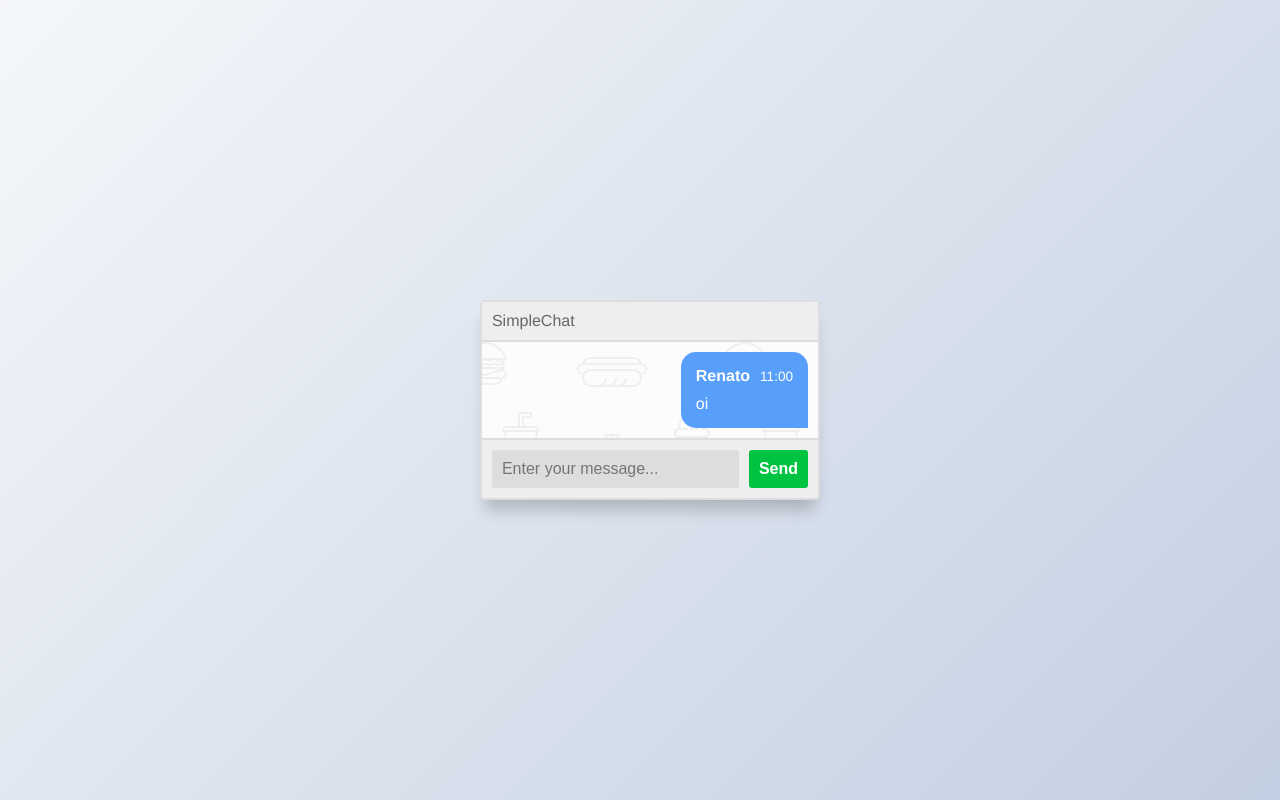
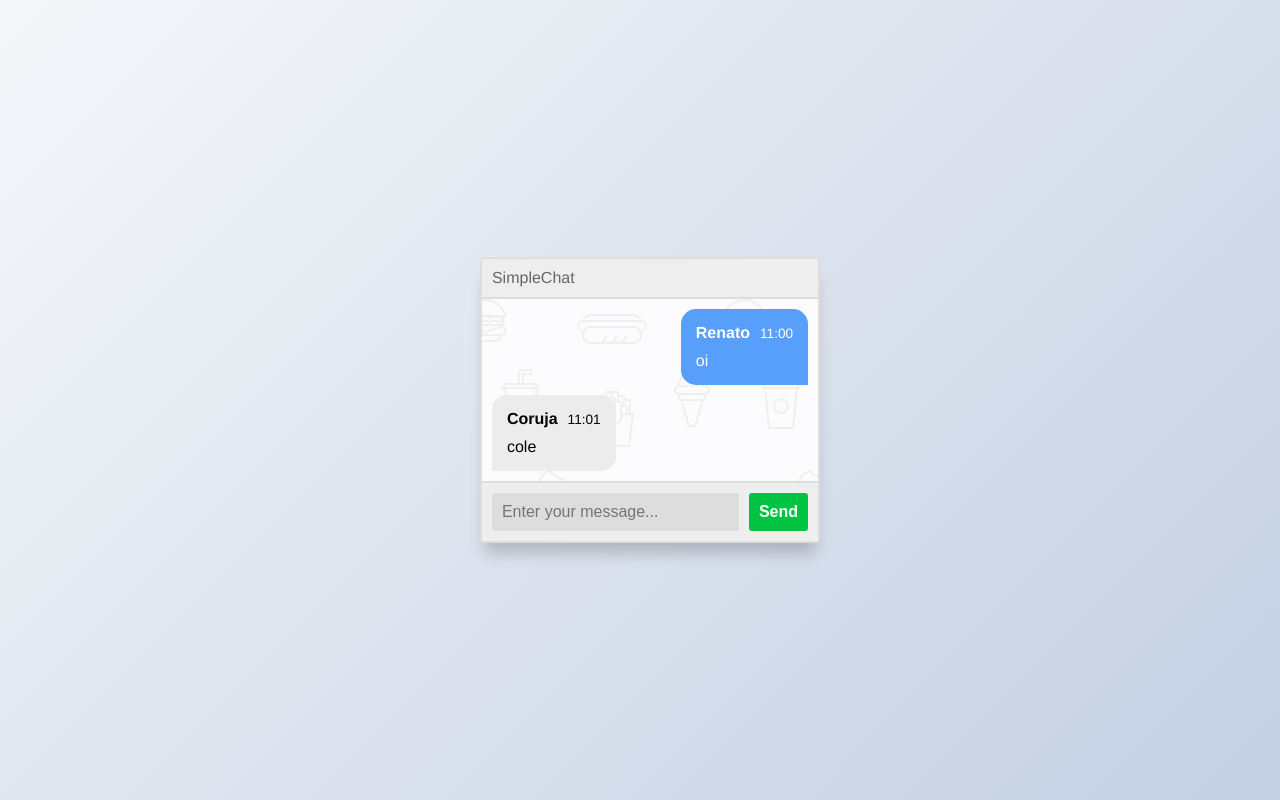
Before and after one commit to dekopossas/chat-socket-io, a React (Create React App) app in the folder chat-socket-io/: page / in a window 1280 px wide. Built offline with nearby package versions, Linux system fonts and the light colour scheme.

Commit message:
piseudo comportamento

```diff
--- a/chat-socket-io/src/pages/Chat/index.js
+++ b/chat-socket-io/src/pages/Chat/index.js
@@ -20,6 +20,7 @@ function Chat() {
 
       <main class="msger-chat">
         <MessageBox isMine={true} user='Renato' sendAt='11:00' message='oi' />
+        <MessageBox isMine={false} user='Coruja' sendAt='11:01' message='cole' />
       </main>
 
       <form class="msger-inputarea">
```
